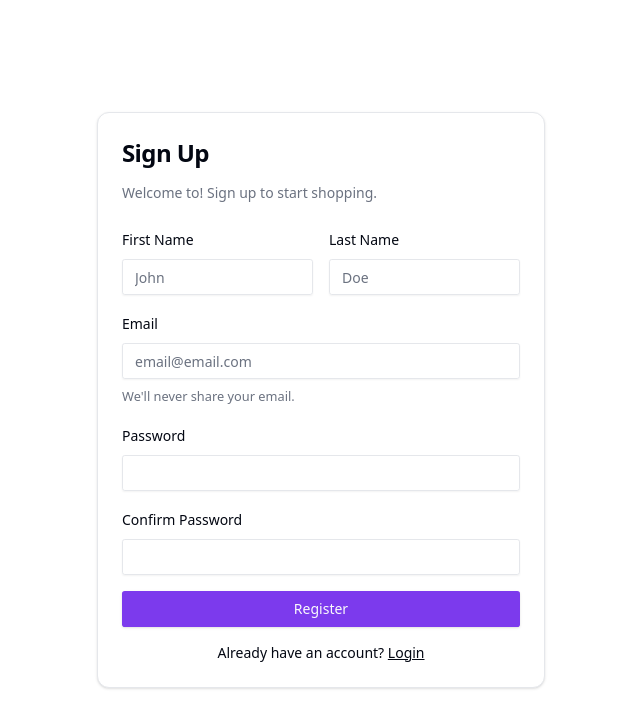
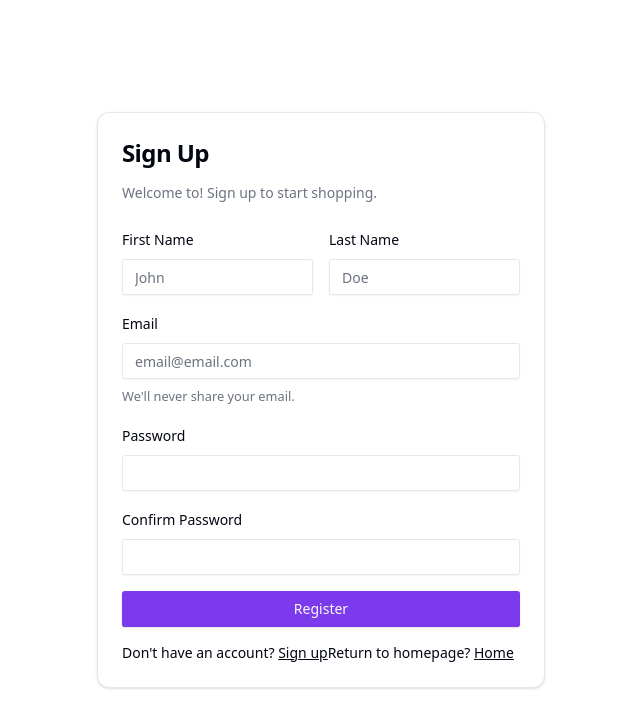
Before and after one commit to matfreitasc/FullStack-Capstone-FinalProject, a React (Vite) app: page /signup in a window 1280 px wide. Shown: the top 728 px of the page, without its empty margins (319-959 px from the left). Built offline with nearby package versions, Linux system fonts and the light colour scheme; what tailwindcss-debug-screens would draw is missing.

Commit message:
For users they need to be able to login to the site Fixes #7
Login page is now available at /login and registration page is available at /signup

```diff
--- a/src/components/pages/Header.tsx
+++ b/src/components/pages/Header.tsx
@@ -15,10 +15,25 @@ import { Link } from 'react-router-dom'
 import StoreLogo from '@/assets/logo.png'
 import useAuth from '@/hooks/useAuth'
 import Cart from '../Cart'
+import { axiosPrivate } from '@/utils/api/axios'
 
 const Header = () => {
 	const { auth } = useAuth()
-	const handleLogOut = () => {}
+	const handleLogOut = () => {
+		axiosPrivate
+			.post('/auth/logout')
+			.then(
+				// console.log the response
+				(response) => {
+					console.log(response)
+				}
+			)
+			.then(() => {
+				localStorage.removeItem('token')
+
+				window.location.href = '/'
+			})
+	}
 	return (
 		<header className='sticky top-0 flex items-center h-16 gap-4 px-4 border-b bg-background md:px-6 z-10 shadow-xl'>
 			<nav className='flex-col hidden gap-6 text-lg font-medium transition-colors md:flex md:flex-row md:items-center md:gap-5 md:text-sm lg:gap-6'>
--- a/src/pages/auth/Login.tsx
+++ b/src/pages/auth/Login.tsx
@@ -170,15 +170,21 @@ export function Login() {
 									{loadingState.content}
 								</Button>
 							)}
-							{/* <Button variant='outline' className='w-full'>
-							Login with Google
-						</Button> */}
 						</form>
-						<div className='mt-4 text-sm text-center'>
-							Don&apos;t have an account?{' '}
-							<Link to='/signup' className='underline'>
-								Sign up
-							</Link>
+
+						<div className='flex flex-row flex-nowrap'>
+							<div className='mt-4 text-sm text-start'>
+								Don&apos;t have an account?{' '}
+								<Link to='/signup' className='underline'>
+									Sign up
+								</Link>
+							</div>
+							<div className='mt-4 text-sm text-end'>
+								Return to homepage?{' '}
+								<Link to='/' className='underline'>
+									Home
+								</Link>
+							</div>
 						</div>
 					</Form>
 				</CardContent>
--- a/src/pages/auth/SignUp.tsx
+++ b/src/pages/auth/SignUp.tsx
@@ -233,11 +233,19 @@ export function SignUp() {
 							Login with Google
 						</Button> */}
 						</form>
-						<div className='mt-4 text-sm text-center'>
-							Already have an account?{' '}
-							<Link to='/login' className='underline'>
-								Login
-							</Link>
+						<div className='flex flex-row flex-nowrap'>
+							<div className='mt-4 text-sm text-start'>
+								Don&apos;t have an account?{' '}
+								<Link to='/signup' className='underline'>
+									Sign up
+								</Link>
+							</div>
+							<div className='mt-4 text-sm text-end'>
+								Return to homepage?{' '}
+								<Link to='/' className='underline'>
+									Home
+								</Link>
+							</div>
 						</div>
 					</Form>
 				</CardContent>
```
